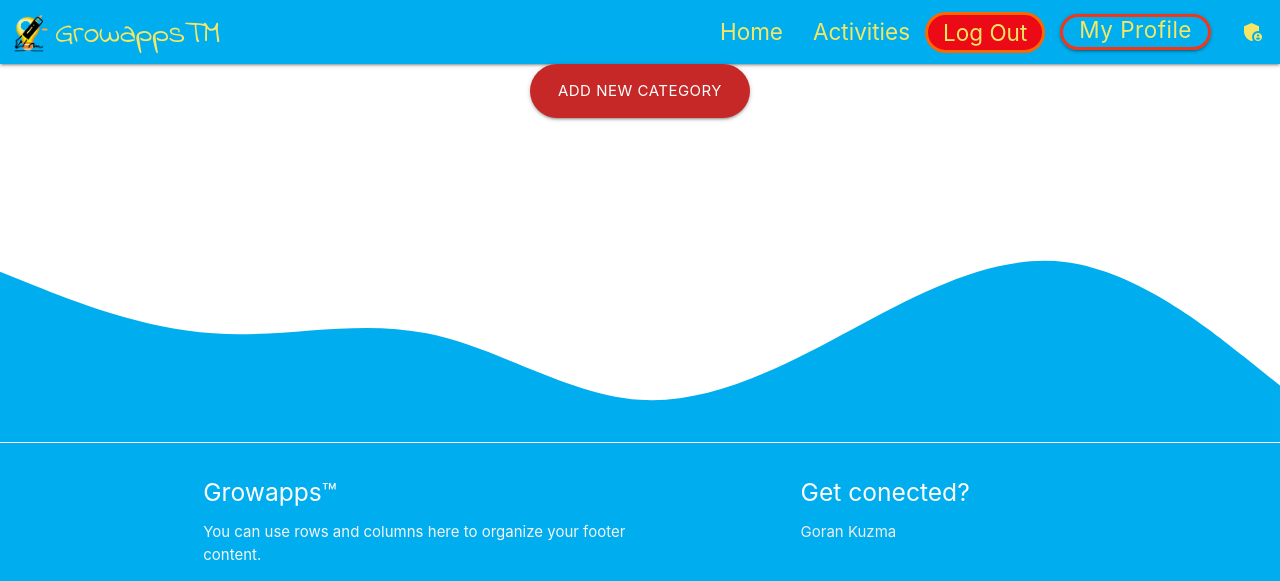
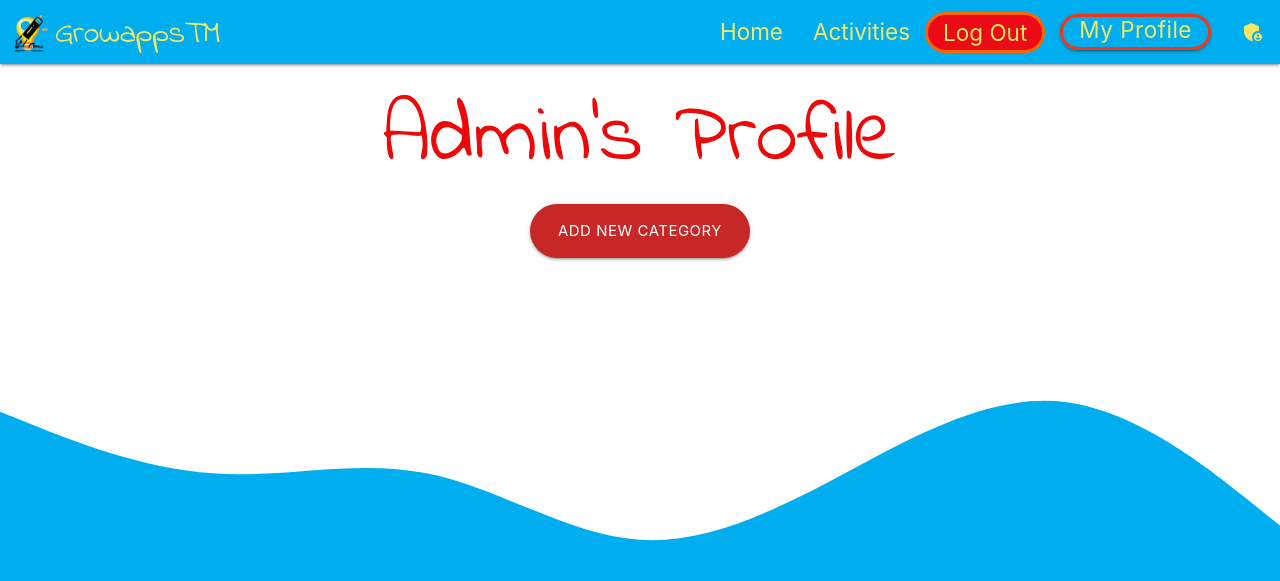
Before and after one commit to kuzGo/MS3-Project-CI, a Flask app: page /admin_page in a window 1280 px wide. Shown: the top 581 px of the page. Run offline with Flask 2, Linux system fonts and the light colour scheme; the visitor is signed in with stand-in values (Sample User, id 1); data that the repository does not hold is empty; some libraries are stand-ins or nearby versions.

Commit message:
Add header to Admin page

```diff
--- a/templates/admin.html
+++ b/templates/admin.html
@@ -2,6 +2,7 @@
 {% block content %}
 
 <div class="row">
+  <h3 class="center-align titles"> Admin's Profile</h3>
   <div class="col s12 center-align">
     <a href="{{ url_for('new_category')}}" class="btn-large waves-effect waves-light red darken-3">Add New Category</a>
   </div>
```
